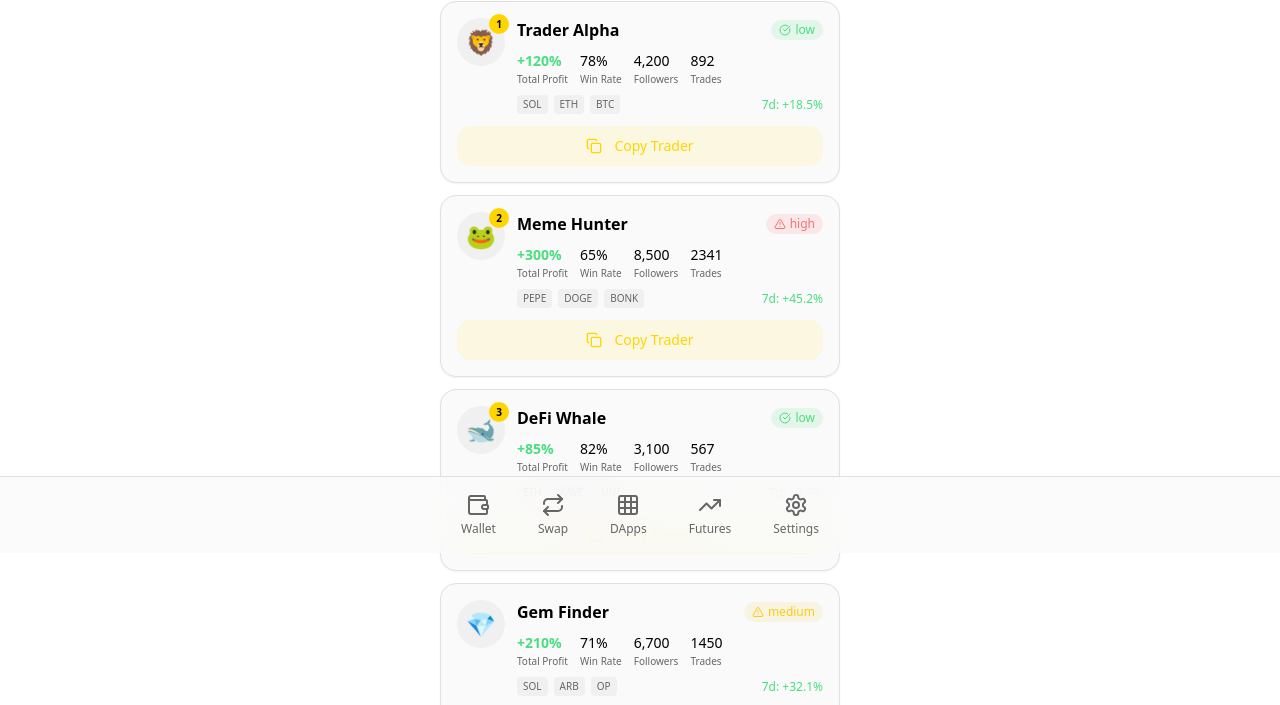
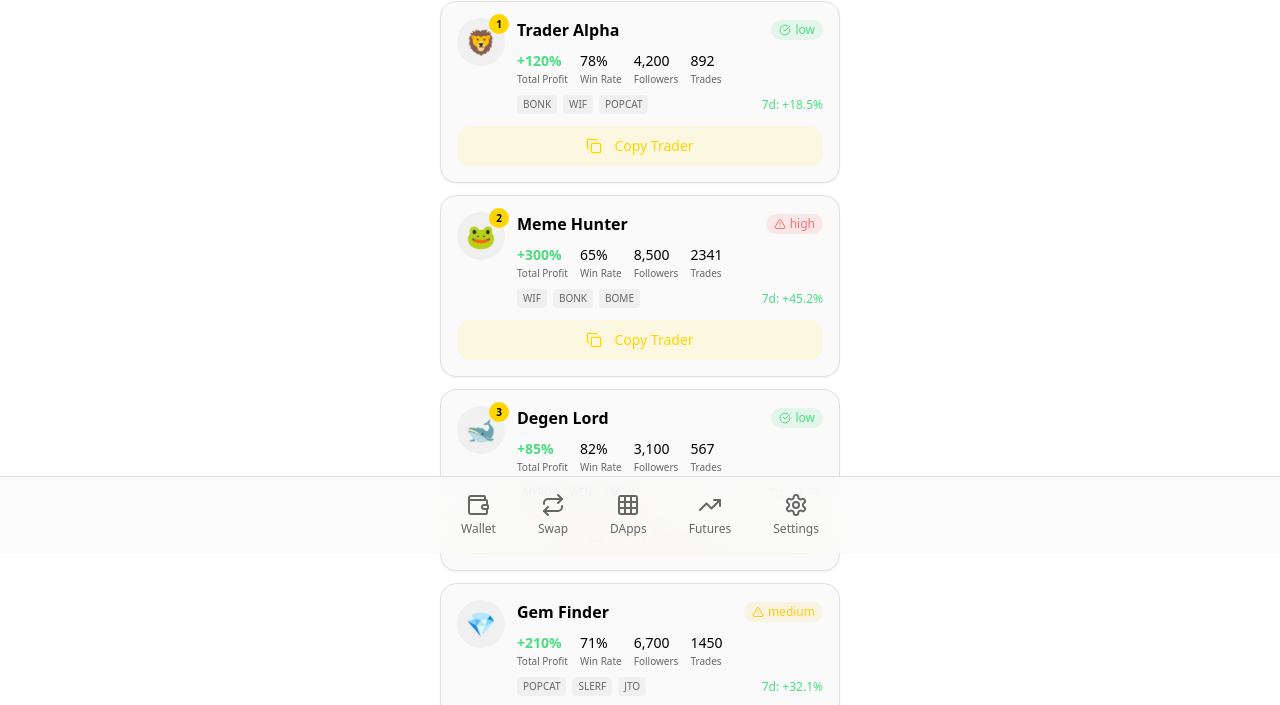
Before and after one commit to kimaex/token-port-dex, a React (Vite) app: page /copy-trading in a window 1280 px wide. Shown: the part 247-952 px from the top of the page. Built offline with nearby package versions, Linux system fonts and the light colour scheme.

Commit message:
Preceding changes

```diff
--- a/src/pages/CopyTrading.tsx
+++ b/src/pages/CopyTrading.tsx
@@ -35,12 +35,12 @@ interface ActiveCopy {
 }
 
 const traders: Trader[] = [
-  { id: "1", name: "Trader Alpha", avatar: "🦁", profit: 120, winRate: 78, followers: 4200, trades: 892, riskLevel: "low", assets: ["SOL", "ETH", "BTC"], pnl7d: 18.5 },
-  { id: "2", name: "Meme Hunter", avatar: "🐸", profit: 300, winRate: 65, followers: 8500, trades: 2341, riskLevel: "high", assets: ["PEPE", "DOGE", "BONK"], pnl7d: 45.2 },
-  { id: "3", name: "DeFi Whale", avatar: "🐋", profit: 85, winRate: 82, followers: 3100, trades: 567, riskLevel: "low", assets: ["ETH", "AAVE", "UNI"], pnl7d: 8.3 },
-  { id: "4", name: "Gem Finder", avatar: "💎", profit: 210, winRate: 71, followers: 6700, trades: 1450, riskLevel: "medium", assets: ["SOL", "ARB", "OP"], pnl7d: 32.1 },
-  { id: "5", name: "Steady Earner", avatar: "🎯", profit: 55, winRate: 88, followers: 2800, trades: 345, riskLevel: "low", assets: ["BTC", "ETH", "USDC"], pnl7d: 5.7 },
-  { id: "6", name: "Moon Caller", avatar: "🚀", profit: 450, winRate: 58, followers: 12000, trades: 3200, riskLevel: "high", assets: ["SHIB", "WIF", "FLOKI"], pnl7d: 67.8 },
+  { id: "1", name: "Trader Alpha", avatar: "🦁", profit: 120, winRate: 78, followers: 4200, trades: 892, riskLevel: "low", assets: ["BONK", "WIF", "POPCAT"], pnl7d: 18.5 },
+  { id: "2", name: "Meme Hunter", avatar: "🐸", profit: 300, winRate: 65, followers: 8500, trades: 2341, riskLevel: "high", assets: ["WIF", "BONK", "BOME"], pnl7d: 45.2 },
+  { id: "3", name: "Degen Lord", avatar: "🐋", profit: 85, winRate: 82, followers: 3100, trades: 567, riskLevel: "low", assets: ["MYRO", "WEN", "MEW"], pnl7d: 8.3 },
+  { id: "4", name: "Gem Finder", avatar: "💎", profit: 210, winRate: 71, followers: 6700, trades: 1450, riskLevel: "medium", assets: ["POPCAT", "SLERF", "JTO"], pnl7d: 32.1 },
+  { id: "5", name: "SOL Sniper", avatar: "🎯", profit: 55, winRate: 88, followers: 2800, trades: 345, riskLevel: "low", assets: ["SAMO", "BONK", "WIF"], pnl7d: 5.7 },
+  { id: "6", name: "Moon Caller", avatar: "🚀", profit: 450, winRate: 58, followers: 12000, trades: 3200, riskLevel: "high", assets: ["WIF", "BOME", "FLOKI"], pnl7d: 67.8 },
 ];
 
 const activeCopies: ActiveCopy[] = [
```
